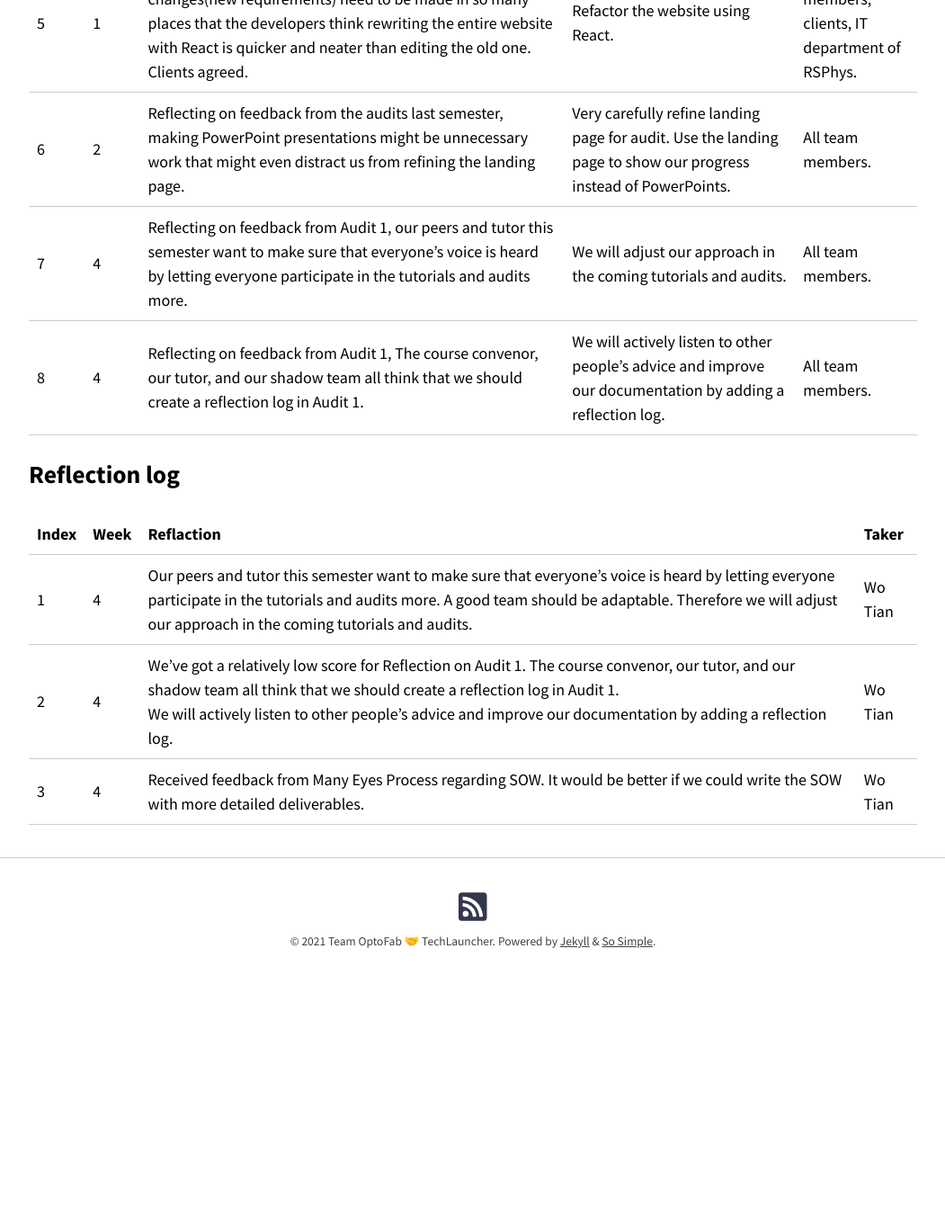
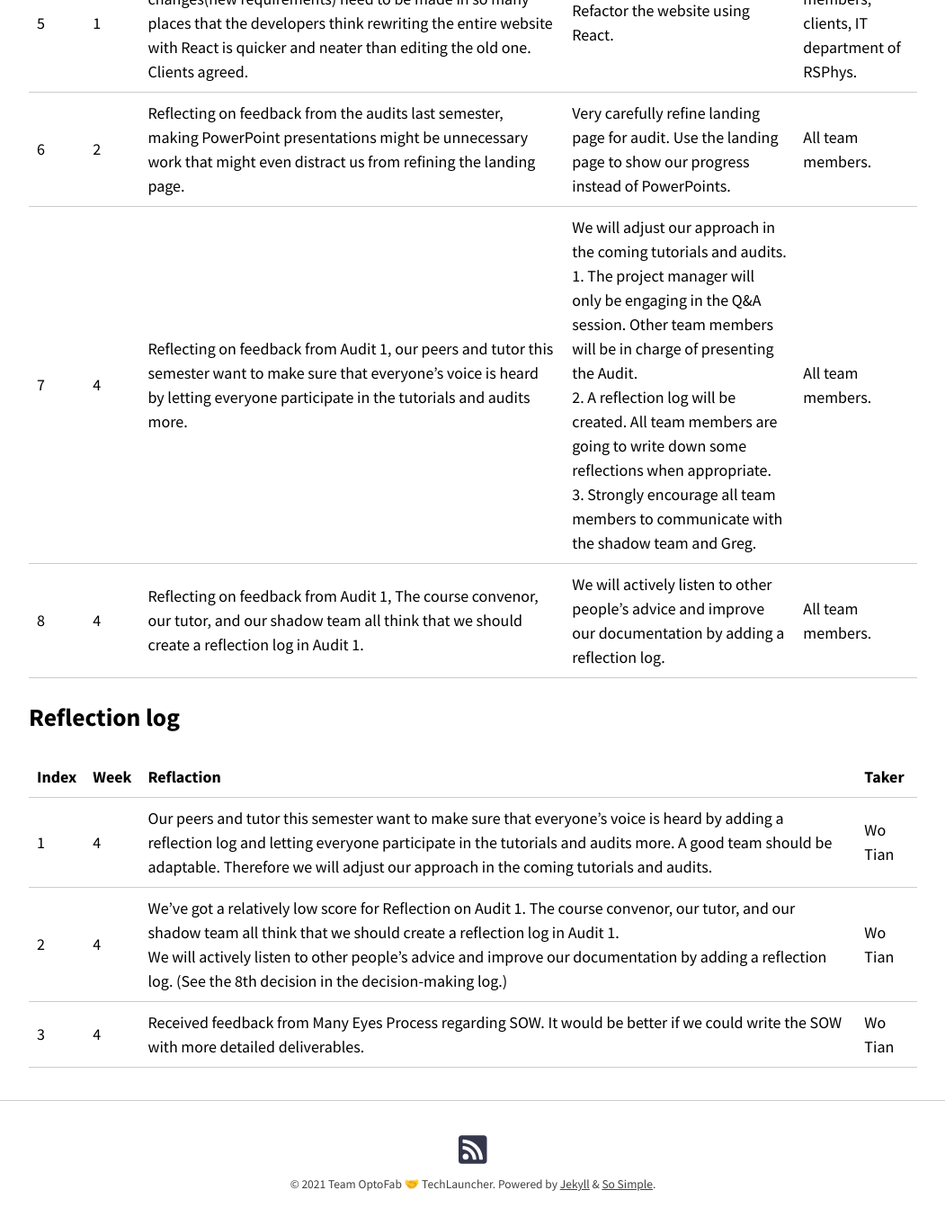
Before and after one commit to optofab/optofab.github.io, a Jekyll site: the page built from logs.md, in a window 1280 px wide and 1400 px high, scrolled down 19813 px. Shown: the top 1363 px of the window at 90% size, without its empty margins (114-1165 px from the left). Built offline with Jekyll 4.4.1, drawn with Linux system fonts in a browser that asks for light colours; nearby versions of some CDN libraries; emoji names are drawn with the system emoji font; before the commit the page ends 20943 px from its top, so only the background shows below that.

Commit message:
Update logs.md

```diff
--- a/logs.md
+++ b/logs.md
@@ -712,13 +712,13 @@ _[Don't forget to add hours for each of the work you've done. This line will be
 | 4         | 1        | Due to the complex nature of physical components that OptoFab is manufacturing, the order placing process is highly dynamic. Since the IT department of RSPhys did not allow us to use React, the website development, especially debugging, is excruciating and the maintenance in the future is going to be hard for the IT department of RSPhys as well. Any tiny change of the UI or functionalities would require coding in multiple similar but different HTML files and create a hassle for the JavaScript part as well. | Need to talk to IT department of RSPhys asap about using React. Inform clients about the importance of giving all requirements at once and make as little change to the functionalities as possible. | All team members.                                   |
 | 5         | 1        | The IT department of RSPhys allowed us to use React. The changes(new requirements) need to be made in so many places that the developers think rewriting the entire website with React is quicker and neater than editing the old one. Clients agreed.                                                                                                                                                                                                                                                                          | Refactor the website using React.                                                                                                                                                                    | All team members, clients, IT department of RSPhys. |
 | 6         | 2        | Reflecting on feedback from the audits last semester, making PowerPoint presentations might be unnecessary work that might even distract us from refining the landing page.                                                                                                                                                                                                                                                                                                                                                     | Very carefully refine landing page for audit. Use the landing page to show our progress instead of PowerPoints.                                                                                      | All team members.                                   |
-| 7         | 4        | Reflecting on feedback from Audit 1, our peers and tutor this semester want to make sure that everyone's voice is heard by letting everyone participate in the tutorials and audits more.                                                                                                                                                                                                                                                                                                                                                     |  We will adjust our approach in the coming tutorials and audits.                                                                                      | All team members.                                   |
+| 7         | 4        | Reflecting on feedback from Audit 1, our peers and tutor this semester want to make sure that everyone's voice is heard by letting everyone participate in the tutorials and audits more.                                                                                                                                                                                                                                                                                                                                                     |  We will adjust our approach in the coming tutorials and audits.<br/> 1. The project manager will only be engaging in the Q&A session. Other team members will be in charge of presenting the Audit.  <br/> 2. A reflection log will be created. All team members are going to write down some reflections when appropriate. <br/> 3. Strongly encourage all team members to communicate with the shadow team and Greg.                                                                                  | All team members.                                   |
 | 8         | 4        | Reflecting on feedback from Audit 1, The course convenor, our tutor, and our shadow team all think that we should create a reflection log in Audit 1.                                                                                                                                                                                                                                                                                                                                                   |  We will actively listen to other people's advice and improve our documentation by adding a reflection log.                                                                                      | All team members.                                   |
 
 ## Reflection log
 
 | **Index** | **Week** | **Reflaction**                                                                                                                                                                                         | **Taker**                                       |
 | --------- | -------- | ------------------------------------------------------------------------------------------------------------------------------------------------------------------------------------------------------------------------------------------------------------------------------------------------------------------------------------------------------------------------------------------------------------------------------------------------------------------------------------------------------------------------------- | ---------------------------------------------------------------------------------------------------------------------------------------------------------------------------------------------------- |
-| 1         | 4        | Our peers and tutor this semester want to make sure that everyone's voice is heard by letting everyone participate in the tutorials and audits more. A good team should be adaptable. Therefore we will adjust our approach in the coming tutorials and audits. | Wo Tian |
-| 2         | 4        |  We've got a relatively low score for Reflection on Audit 1. The course convenor, our tutor, and our shadow team all think that we should create a reflection log in Audit 1. <br/> We will actively listen to other people's advice and improve our documentation by adding a reflection log. | Wo Tian |
+| 1         | 4        | Our peers and tutor this semester want to make sure that everyone's voice is heard by adding a reflection log and letting everyone participate in the tutorials and audits more. A good team should be adaptable. Therefore we will adjust our approach in the coming tutorials and audits. | Wo Tian |
+| 2         | 4        |  We've got a relatively low score for Reflection on Audit 1. The course convenor, our tutor, and our shadow team all think that we should create a reflection log in Audit 1. <br/> We will actively listen to other people's advice and improve our documentation by adding a reflection log. (See the 8th decision in the decision-making log.) | Wo Tian |
 | 3         | 4        | Received feedback from Many Eyes Process regarding SOW. It would be better if we could write the SOW with more detailed deliverables. | Wo Tian |
```
